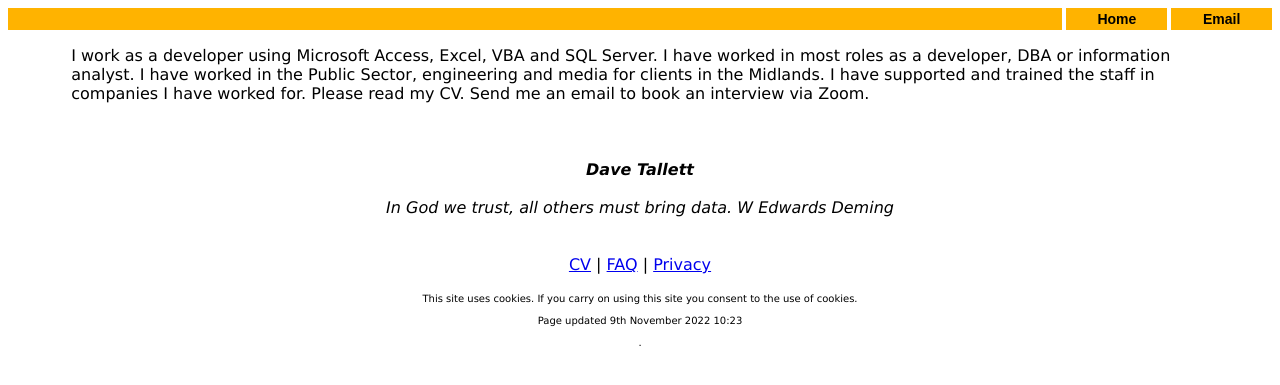
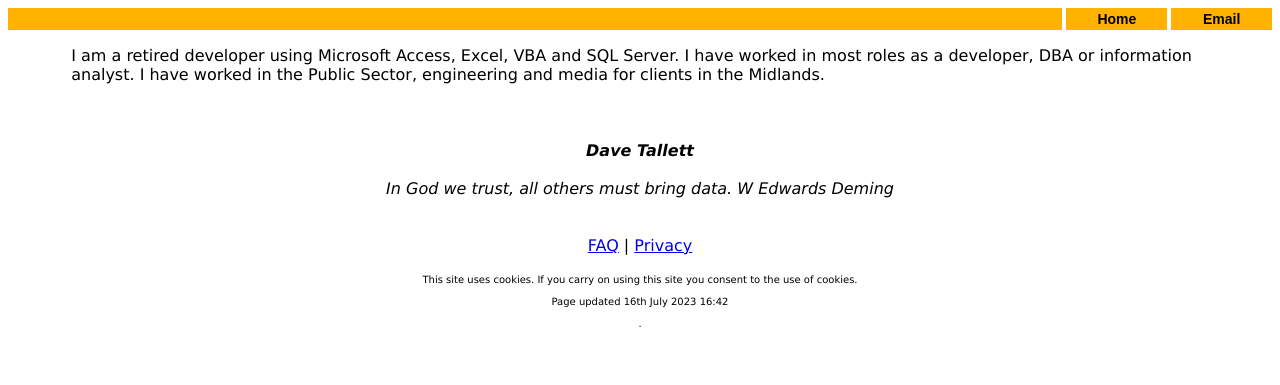
Before and after one commit to DaveTallett26/davetallett26.github.io, a Jekyll site: the page indexa.html, which Jekyll copies as it is, in a window 1280 px wide. Shown: the top 385 px of the page. Built offline with Jekyll 4.4.1, drawn with Linux system fonts in a browser that asks for light colours.

Commit message:
Update indexa.html - retired

```diff
--- a/indexa.html
+++ b/indexa.html
@@ -52,12 +52,9 @@
 </ul>
 <div class="style5">
 <br/><br/>
-	I work as a developer using Microsoft Access, Excel, VBA and SQL Server.
+	I am a retired developer using Microsoft Access, Excel, VBA and SQL Server.
 	I have worked in most roles as a developer, DBA or information analyst.
 	I have worked in the Public Sector, engineering and media for clients in the Midlands.
-	I have supported and trained the staff in companies I have worked for.
-	Please read my CV.
-	Send me an email to book an interview via Zoom.
 <br/><br/>
 <br/>
 <br/>
@@ -67,7 +64,7 @@
 <br/>
 <br/>
 <center>
-<a href="cv.html">CV</a> |
+<!-- <a href="cv.html">CV</a> | -->
 <a href="faq.html">FAQ</a> |
 <a href="privacy6.html">Privacy</a>
 <br/>
@@ -76,7 +73,7 @@
 This site uses cookies. If you carry on using this site you consent to the use of cookies.
 <br/>
 <br/>
-Page updated 9th November 2022 10:23
+Page updated 16th July 2023 16:42
 <br/>
 <br/>.
 </div>
```
